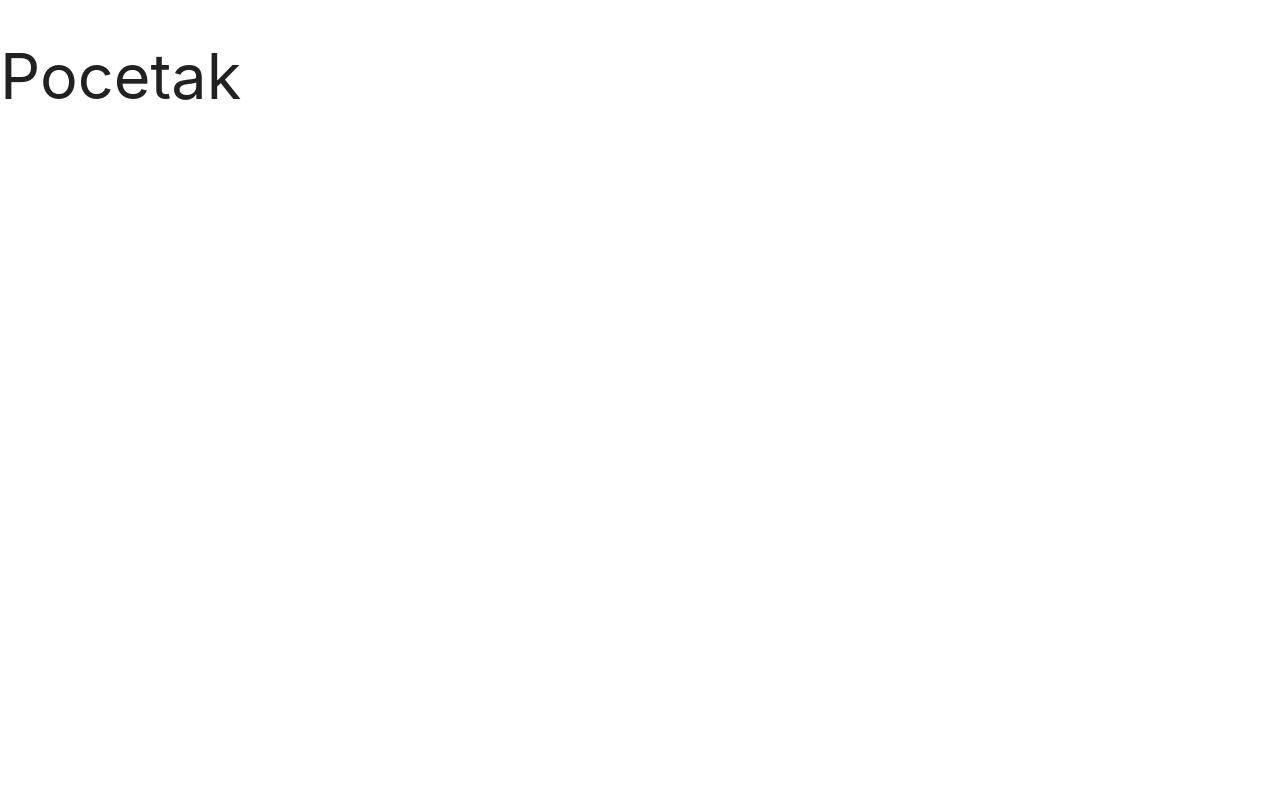
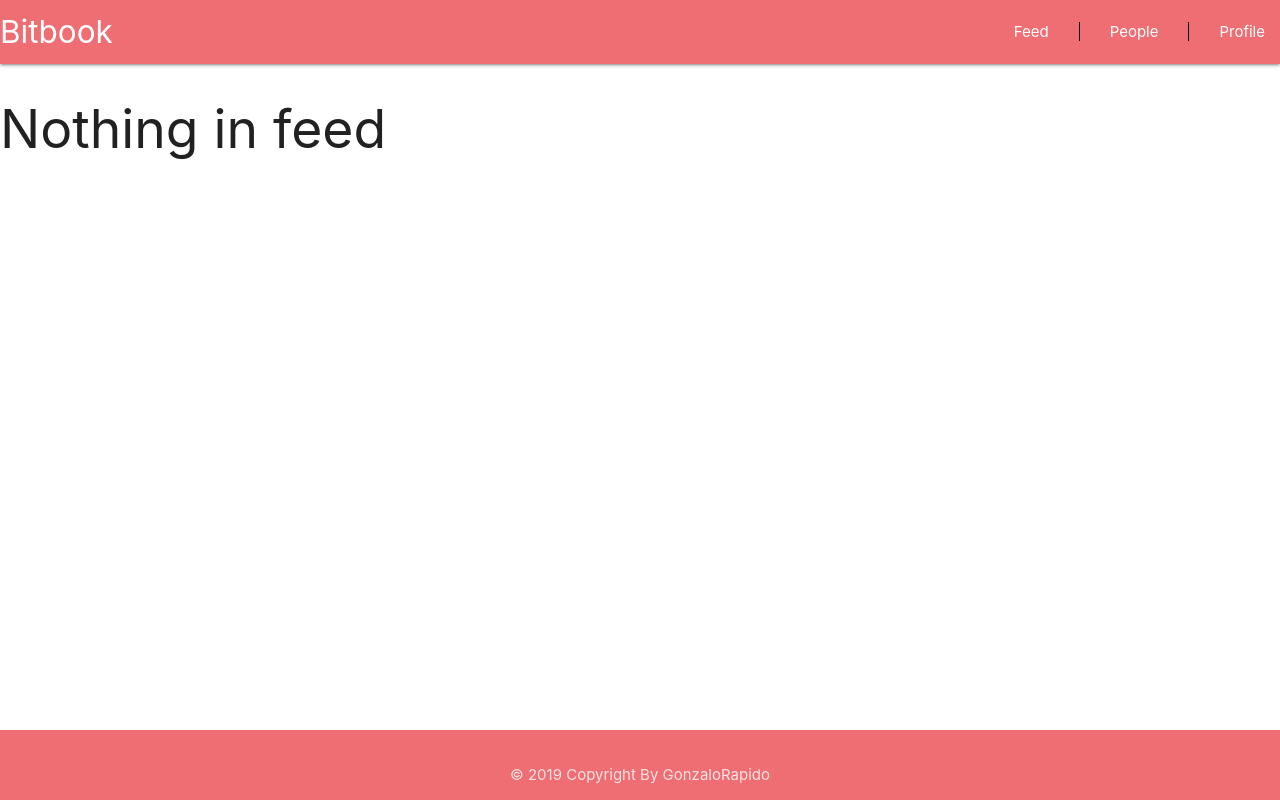
Before and after one commit to zoran94/Book_App, a React (Create React App) app: page / in a window 1280 px wide. Built offline with nearby package versions, Linux system fonts and the light colour scheme.

Commit message:
feature 0 completed

```diff
--- a/src/app/App.js
+++ b/src/app/App.js
@@ -1,10 +1,27 @@
 import React, { Component } from 'react';
 import './App.css';
+import Header from "./components/Header";
+import Footer from "./components/Footer";
+import { Switch, Route } from 'react-router-dom';
+import Feed from './components/main/Feed';
+
+
 
 class App extends Component {
   render() {
     return (
-      <h1>Pocetak</h1>
+      <>
+
+        <Header />
+
+        <div className="sticky-main">
+          <Switch >
+            <Route exact path="/" component={Feed} />
+          </Switch>
+        </div>
+
+        <Footer />
+      </>
     );
   }
 }
--- /dev/null
+++ b/src/app/components/Footer.js
@@ -0,0 +1,22 @@
+import React from 'react';
+
+
+const Footer = () => {
+    const color = {
+        backgroundColor: "#ee6e73"
+    }
+    return (
+        <footer className="page-footer">
+            <div className="container">
+
+                <div className="footer-copyright center" style={color}>
+                    <div className="container">
+                        © {new Date().getFullYear()} Copyright By GonzaloRapido
+                    </div>
+                </div>
+            </div>
+        </footer>
+    )
+}
+
+export default Footer;
--- /dev/null
+++ b/src/app/components/Header.js
@@ -0,0 +1,24 @@
+import React from 'react';
+import { Link } from "react-router-dom";
+
+const Header = () => {
+    return (
+        <>
+            <nav>
+                <div className="nav-wrapper">
+                    <Link to="/"><span className="brand-logo">Bitbook</span></Link>
+                    <ul id="nav-mobile" className="right hide-on-med-and-down">
+                        <li ><Link to="/"><span className="right-border">Feed</span></Link></li>
+                        <li ><Link to="/"><span className="right-border">People</span></Link></li>
+                        <li><Link to="/">Profile</Link></li>
+                    </ul>
+                </div>
+            </nav>
+
+
+        </>
+    );
+}
+
+
+export default Header;
--- /dev/null
+++ b/src/app/components/main/Feed.js
@@ -0,0 +1,25 @@
+import React from 'react';
+import { Link } from 'react-router-dom';
+
+
+
+class Feed extends React.Component {
+    constructor(props) {
+        super(props);
+        this.state = []
+    }
+
+
+
+    render() {
+
+        if (!this.state.length) {
+            return <h2>Nothing in feed</h2>
+        }
+        return (
+            <Link to='/'></Link>
+        );
+    }
+}
+
+export default Feed;
--- a/src/index.css
+++ b/src/index.css
@@ -12,3 +12,27 @@ code {
   font-family: source-code-pro, Menlo, Monaco, Consolas, "Courier New",
     monospace;
 }
+
+
+.footer-copyright {
+  background-color: #ee6e73;
+}
+
+
+
+#root {
+  display: flex;
+  min-height: 100vh;
+  flex-direction: column;
+}
+
+.sticky-main {
+  flex: 1 0 auto;
+}
+
+
+.right-border {
+  border-right: 1px solid black;
+  padding-right: 30px;
+
+}
--- a/src/index.js
+++ b/src/index.js
@@ -2,6 +2,11 @@ import React from 'react';
 import ReactDOM from 'react-dom';
 import './index.css';
 import App from './app/App';
+import { HashRouter } from 'react-router-dom'
 
 
-ReactDOM.render(<App />, document.getElementById('root'));
+ReactDOM.render(
+    <HashRouter>
+        <App />
+    </HashRouter>,
+    document.getElementById('root'));
```
Also changed, not shown: src/app/components/main/People.js (added), src/app/components/main/Profile.js (added).
